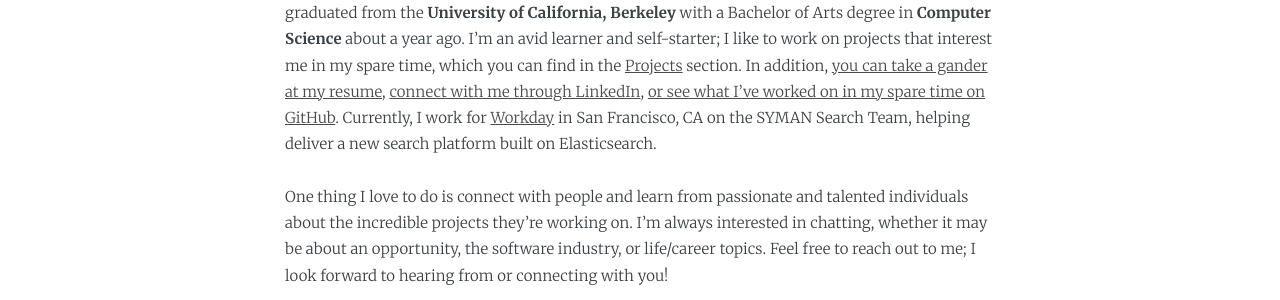
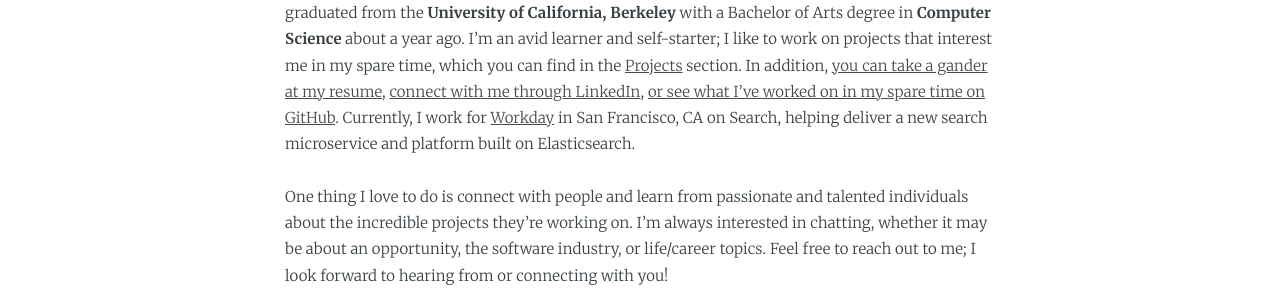
Before and after one commit to thejerrybao/thejerrybao.github.io, a Jekyll site: the page built from about.md, in a window 1280 px wide. Shown: the part 230-530 px from the top of the page. Built offline with Jekyll 4.4.1, drawn with Linux system fonts in a browser that asks for light colours.

Commit message:
Modify About Me

```diff
--- a/about.md
+++ b/about.md
@@ -3,7 +3,7 @@ layout: page
 title: About Me
 ---
 
-Hi, I'm **Jerry Bao**, an aviation enthusiast that loves hacking away at engineering challenges. I graduated from the **University of California, Berkeley** with a Bachelor of Arts degree in **Computer Science** about a year ago. I'm an avid learner and self-starter; I like to work on projects that interest me in my spare time, which you can find in the [Projects](../projects) section. In addition, [you can take a gander at my resume](https://www.dropbox.com/s/sn728i6k2qvzzq2/JerryBao-Resume.pdf?dl=0), [connect with me through LinkedIn](https://www.linkedin.com/in/thejerrybao), [or see what I've worked on in my spare time on GitHub](https://www.github.com/thejerrybao). Currently, I work for [Workday](https://www.workday.com) in San Francisco, CA on the SYMAN Search Team, helping deliver a new search platform built on Elasticsearch.
+Hi, I'm **Jerry Bao**, an aviation enthusiast that loves hacking away at engineering challenges. I graduated from the **University of California, Berkeley** with a Bachelor of Arts degree in **Computer Science** about a year ago. I'm an avid learner and self-starter; I like to work on projects that interest me in my spare time, which you can find in the [Projects](../projects) section. In addition, [you can take a gander at my resume](https://www.dropbox.com/s/sn728i6k2qvzzq2/JerryBao-Resume.pdf?dl=0), [connect with me through LinkedIn](https://www.linkedin.com/in/thejerrybao), [or see what I've worked on in my spare time on GitHub](https://www.github.com/thejerrybao). Currently, I work for [Workday](https://www.workday.com) in San Francisco, CA on Search, helping deliver a new search microservice and platform built on Elasticsearch.
 
 One thing I love to do is connect with people and learn from passionate and talented individuals about the incredible projects they're working on. I'm always interested in chatting, whether it may be about an opportunity, the software industry, or life/career topics. Feel free to reach out to me; I look forward to hearing from or connecting with you!
 <hr>
```
